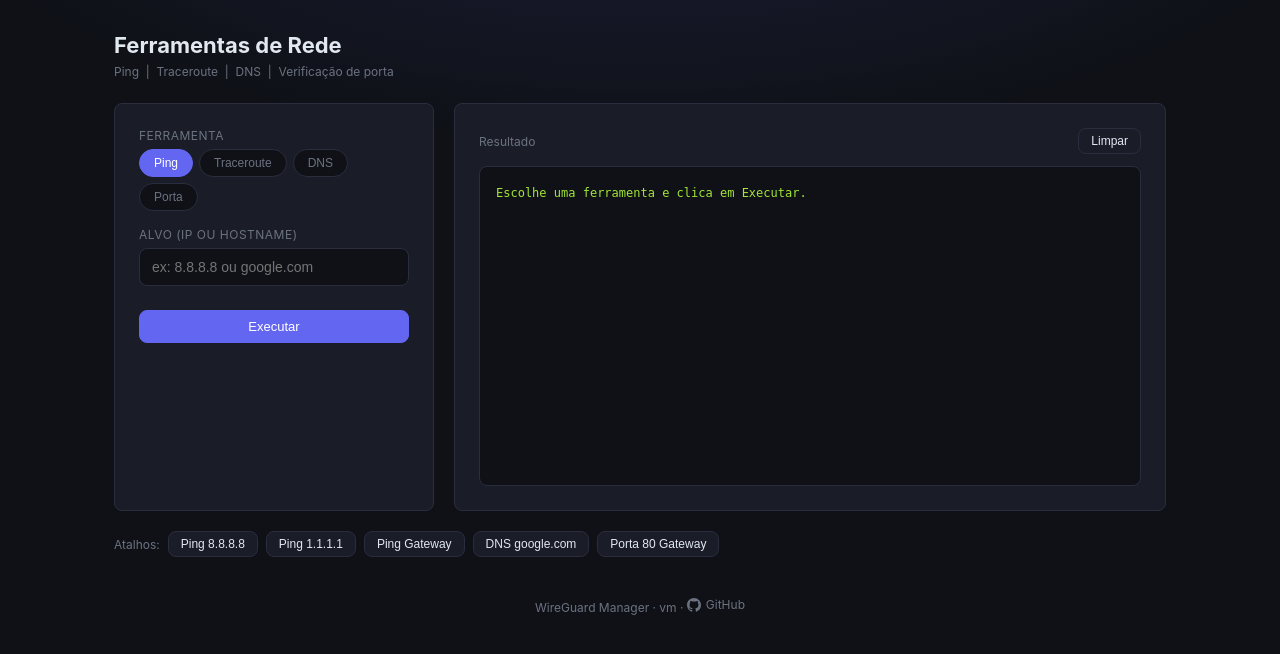
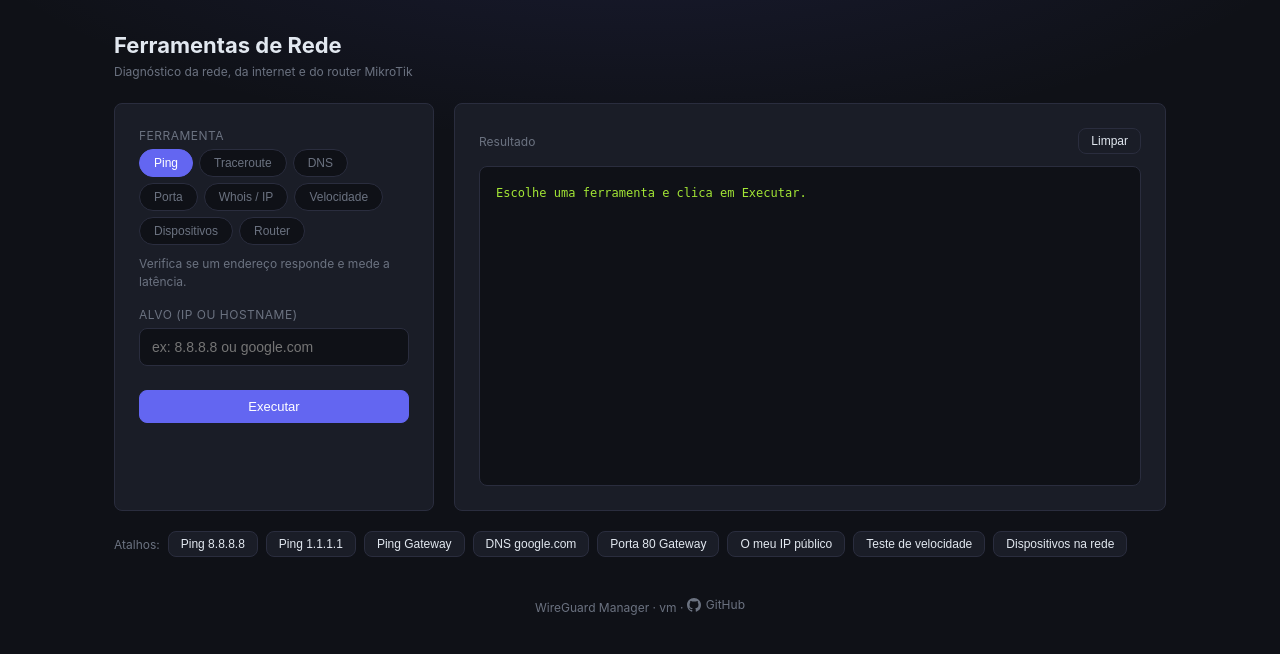
Before and after one commit to brumarx/wg-manager, a Flask app: page /network in a window 1280 px wide. Shown: the part 56-710 px from the top of the page. Run offline with Flask 3, Linux system fonts and the light colour scheme; the visitor is signed in with stand-in values (Sample User, id 1).

Commit message:
Ferramentas: velocidade, whois/IP público, dispositivos e router
- Teste de velocidade (speedtest-cli) a partir do servidor
- Whois de IP/domínio; vazio mostra o IP público
- Lista de dispositivos com lease DHCP no MikroTik
- Info do router (versão, uptime, recursos) e botão para reiniciar,
  com confirmação, CSRF e registo na auditoria
- Descrição de cada ferramenta e atalhos novos

Co-Authored-By: Claude Opus 5.5 <noreply@anthropic.com>

```diff
--- a/app.py
+++ b/app.py
@@ -1187,6 +1187,116 @@ _NET_TOOLS = {
 _TARGET_RE = re.compile(r'^[a-zA-Z0-9.\-]{1,253}$')
 
 
+def _get_public_ip():
+    import urllib.request
+    with urllib.request.urlopen('https://api.ipify.org', timeout=6) as r:
+        return r.read().decode().strip()
+
+
+def tool_speedtest():
+    yield 'A medir a velocidade da internet a partir deste servidor…'
+    yield '(demora cerca de 30 segundos)'
+    yield ''
+    env = dict(os.environ, PYTHONUNBUFFERED='1')
+    try:
+        proc = subprocess.Popen(['speedtest-cli', '--simple', '--secure'],
+                                stdout=subprocess.PIPE, stderr=subprocess.STDOUT,
+                                text=True, env=env)
+    except FileNotFoundError:
+        yield "Comando 'speedtest-cli' não encontrado — instala com: sudo apt install speedtest-cli"
+        return
+    labels = {'Ping': 'Latência', 'Download': '↓ Download', 'Upload': '↑ Upload'}
+    for line in proc.stdout:
+        line = line.rstrip()
+        key = line.split(':', 1)[0]
+        if key in labels:
+            line = f'{labels[key]:<12}{line.split(":", 1)[1].strip()}'
+        yield line
+    proc.wait()
+
+
+def tool_devices():
+    """Lista os dispositivos com lease DHCP no Mikrotik."""
+    script = (
+        ':foreach i in=[/ip dhcp-server lease find] do={'
+        ':put ([/ip dhcp-server lease get $i address] . "|" . '
+        '[/ip dhcp-server lease get $i mac-address] . "|" . '
+        '[/ip dhcp-server lease get $i host-name] . "|" . '
+        '[/ip dhcp-server lease get $i status] . "|" . '
+        '[/ip dhcp-server lease get $i comment])'
+        '}\n'
+    )
+    try:
+        out = mikrotik_run(script)
+    except Exception as exc:
+        yield f'Erro a ligar ao Mikrotik: {exc}'
+        return
+    rows = []
+    for line in out.splitlines():
+        parts = line.strip().split('|')
+        if len(parts) < 5 or not parts[0]:
+            continue
+        ip, mac, host, status, comment = (p.strip() for p in parts[:5])
+        try:
+            key = ipaddress.ip_address(ip)
+        except ValueError:
+            continue
+        rows.append((key, ip, mac, comment or host or '—', status))
+    if not rows:
+        yield 'Nenhum dispositivo encontrado no servidor DHCP do Mikrotik.'
+        return
+    rows.sort()
+    online = sum(1 for r in rows if r[4] == 'bound')
+    yield f'{len(rows)} dispositivos conhecidos, {online} ligados agora'
+    yield ''
+    yield f'{"ESTADO":<11}{"IP":<16}{"MAC":<19}NOME'
+    for _, ip, mac, name, status in rows:
+        st = '● ligado' if status == 'bound' else '○ offline'
+        yield f'{st:<11}{ip:<16}{mac:<19}{name}'
+
+
+def tool_router():
+    """Mostra identidade, versão e recursos do Mikrotik."""
+    try:
+        out = mikrotik_run('/system identity print; /system resource print')
+    except Exception as exc:
+        yield f'Erro a ligar ao Mikrotik: {exc}'
+        return
+    for line in out.splitlines():
+        if line.strip():
+            yield line.rstrip()
+
+
+def tool_whois(target):
+    if not target:
+        try:
+            target = _get_public_ip()
+        except Exception as exc:
+            yield f'Não consegui obter o IP público: {exc}'
+            return
+        yield f'IP público deste servidor: {target}'
+        yield ''
+    try:
+        out = subprocess.run(['whois', target], capture_output=True, text=True, timeout=20).stdout
+    except FileNotFoundError:
+        yield "Comando 'whois' não encontrado — instala com: sudo apt install whois"
+        return
+    except subprocess.TimeoutExpired:
+        yield 'O servidor whois não respondeu a tempo.'
+        return
+    lines = [l.rstrip() for l in out.splitlines()
+             if l.strip() and not l.lstrip().startswith(('%', '#', '>>>', 'NOTICE', 'TERMS'))]
+    yield from (lines or ['Sem resultados.'])
+
+
+# Ferramentas que não precisam de alvo
+_NO_TARGET_TOOLS = {
+    'speedtest': tool_speedtest,
+    'devices':   tool_devices,
+    'router':    tool_router,
+}
+
+
 @app.route('/network')
 @login_required
 def network_page():
@@ -1210,8 +1320,22 @@ def network_run():
                         mimetype='text/event-stream',
                         headers={'Cache-Control': 'no-cache', 'X-Accel-Buffering': 'no'})
 
+    def stream(gen):
+        return Response(stream_with_context(sse(gen)),
+                        mimetype='text/event-stream',
+                        headers={'Cache-Control': 'no-cache', 'X-Accel-Buffering': 'no'})
+
+    if tool in _NO_TARGET_TOOLS:
+        return stream(_NO_TARGET_TOOLS[tool]())
+
+    if tool == 'whois' and not target:
+        return stream(tool_whois(''))
+
     if not _TARGET_RE.match(target):
         return err('Alvo inválido.')
+
+    if tool == 'whois':
+        return stream(tool_whois(target))
 
     if tool == 'port':
         def port_check():
@@ -1255,6 +1379,32 @@ def network_run():
                     headers={'Cache-Control': 'no-cache', 'X-Accel-Buffering': 'no'})
 
 
+@app.route('/network/reboot-router', methods=['POST'])
+@login_required
+def reboot_router():
+    """Reinicia o Mikrotik. A ligação SSH cai durante o reboot, por isso
+    um erro depois de enviar o comando é o resultado esperado."""
+    client = paramiko.SSHClient()
+    client.set_missing_host_key_policy(paramiko.AutoAddPolicy())
+    try:
+        client.connect(MIKROTIK_HOST, port=MIKROTIK_PORT, username=MIKROTIK_USER,
+                       password=MIKROTIK_PASS, timeout=8, look_for_keys=False,
+                       allow_agent=False)
+    except Exception as exc:
+        return jsonify(ok=False, error=f'Erro a ligar ao Mikrotik: {exc}'), 502
+    try:
+        stdin, _, _ = client.exec_command('/system reboot', timeout=5)
+        stdin.write('y\n')  # responde à confirmação "Reboot, yes? [y/N]"
+        stdin.flush()
+        time.sleep(2)
+    except Exception:
+        pass
+    finally:
+        client.close()
+    log_action('reiniciar_router', f'Mikrotik {MIKROTIK_HOST} reiniciado pelo painel')
+    return jsonify(ok=True)
+
+
 if __name__ == '__main__':
     init_db()
     migrate_db()
--- a/templates/network.html
+++ b/templates/network.html
@@ -4,7 +4,7 @@
 <div class="page-header">
   <div>
     <h2>Ferramentas de Rede</h2>
-    <p class="meta">Ping &nbsp;|&nbsp; Traceroute &nbsp;|&nbsp; DNS &nbsp;|&nbsp; Verificação de porta</p>
+    <p class="meta">Diagnóstico da rede, da internet e do router MikroTik</p>
   </div>
 </div>
 
@@ -19,10 +19,16 @@
         <button class="tool-tab" data-tool="traceroute">Traceroute</button>
         <button class="tool-tab" data-tool="dig">DNS</button>
         <button class="tool-tab" data-tool="port">Porta</button>
+        <button class="tool-tab" data-tool="whois">Whois / IP</button>
+        <button class="tool-tab" data-tool="speedtest">Velocidade</button>
+        <button class="tool-tab" data-tool="devices">Dispositivos</button>
+        <button class="tool-tab" data-tool="router">Router</button>
       </div>
     </div>
 
-    <div class="field">
+    <p class="tool-desc meta" id="tool-desc"></p>
+
+    <div class="field" id="target-field">
       <label>Alvo (IP ou hostname)</label>
       <input id="target" type="text" placeholder="ex: 8.8.8.8 ou google.com" autocomplete="off" spellcheck="false">
     </div>
@@ -34,6 +40,11 @@
 
     <button class="btn btn-primary btn-block" id="run-btn" onclick="runTool()">Executar</button>
     <button class="btn btn-block" id="stop-btn" style="display:none" onclick="stopTool()">Parar</button>
+
+    <div id="reboot-box" class="reboot-box" style="display:none">
+      <p class="meta">Reiniciar corta a internet e a VPN de toda a casa durante 1–2 minutos.</p>
+      <button class="btn btn-danger btn-block" id="reboot-btn" onclick="rebootRouter()">Reiniciar MikroTik</button>
+    </div>
   </div>
 
   <!-- Output -->
@@ -55,6 +66,9 @@
   <button class="btn btn-sm" onclick="quick('ping','192.168.1.1')">Ping Gateway</button>
   <button class="btn btn-sm" onclick="quick('dig','google.com')">DNS google.com</button>
   <button class="btn btn-sm" onclick="quick('port','192.168.1.1','80')">Porta 80 Gateway</button>
+  <button class="btn btn-sm" onclick="quick('whois','')">O meu IP público</button>
+  <button class="btn btn-sm" onclick="quick('speedtest','')">Teste de velocidade</button>
+  <button class="btn btn-sm" onclick="quick('devices','')">Dispositivos na rede</button>
 </div>
 
 <style>
@@ -108,6 +122,14 @@
   color: #a3e635;
   font-family: monospace;
 }
+.net-output.no-wrap { white-space: pre; word-break: normal; overflow-x: auto; }
+.tool-desc { margin: -6px 0 16px; line-height: 1.5; }
+.reboot-box {
+  margin-top: 20px;
+  padding-top: 16px;
+  border-top: 1px solid var(--border);
+}
+.reboot-box .meta { margin-bottom: 10px; line-height: 1.5; }
 .net-quick {
   display: flex;
   align-items: center;
@@ -123,15 +145,37 @@
 let currentTool = 'ping';
 let evtSource = null;
 
+// Ferramentas sem alvo, com alvo opcional, e com saída em colunas
+const NO_TARGET = ['speedtest', 'devices', 'router'];
+const OPTIONAL_TARGET = ['whois'];
+const COLUMNS = ['devices', 'router'];
+const DESCRIPTIONS = {
+  ping:       'Verifica se um endereço responde e mede a latência.',
+  traceroute: 'Mostra o caminho (saltos) até ao destino.',
+  dig:        'Resolve um nome de domínio para IP.',
+  port:       'Testa se uma porta TCP está aberta.',
+  whois:      'Mostra a quem pertence um IP ou domínio. Deixa vazio para ver o teu IP público.',
+  speedtest:  'Mede a velocidade da internet a partir deste servidor (~30 s).',
+  devices:    'Lista os dispositivos que receberam IP do MikroTik (DHCP).',
+  router:     'Mostra a versão, uptime, CPU e memória do MikroTik.',
+};
+
+function selectTool(tool) {
+  currentTool = tool;
+  document.querySelectorAll('.tool-tab').forEach(b =>
+    b.classList.toggle('active', b.dataset.tool === tool));
+  document.getElementById('port-field').style.display = tool === 'port' ? '' : 'none';
+  document.getElementById('target-field').style.display = NO_TARGET.includes(tool) ? 'none' : '';
+  document.getElementById('target').placeholder = OPTIONAL_TARGET.includes(tool)
+    ? 'vazio = o teu IP público' : 'ex: 8.8.8.8 ou google.com';
+  document.getElementById('reboot-box').style.display = tool === 'router' ? '' : 'none';
+  document.getElementById('tool-desc').textContent = DESCRIPTIONS[tool] || '';
+}
+
 document.querySelectorAll('.tool-tab').forEach(btn => {
-  btn.addEventListener('click', () => {
-    document.querySelectorAll('.tool-tab').forEach(b => b.classList.remove('active'));
-    btn.classList.add('active');
-    currentTool = btn.dataset.tool;
-    document.getElementById('port-field').style.display =
-      currentTool === 'port' ? '' : 'none';
-  });
+  btn.addEventListener('click', () => selectTool(btn.dataset.tool));
 });
+selectTool('ping');
 
 document.getElementById('target').addEventListener('keydown', e => {
   if (e.key === 'Enter') runTool();
@@ -143,16 +187,19 @@ document.getElementById('port').addEventListener('keydown', e => {
 function runTool() {
   const target = document.getElementById('target').value.trim();
   const port   = document.getElementById('port').value.trim();
-  if (!target) { document.getElementById('target').focus(); return; }
+  const needsTarget = !NO_TARGET.includes(currentTool) && !OPTIONAL_TARGET.includes(currentTool);
+  if (needsTarget && !target) { document.getElementById('target').focus(); return; }
 
   stopTool();
   const out = document.getElementById('output');
   out.textContent = '';
-  document.getElementById('output-label').textContent =
-    `${currentTool.toUpperCase()} → ${target}${port ? ':'+port : ''}`;
+  out.classList.toggle('no-wrap', COLUMNS.includes(currentTool));
+  const tabName = document.querySelector(`.tool-tab[data-tool="${currentTool}"]`).textContent;
+  document.getElementById('output-label').textContent = NO_TARGET.includes(currentTool) || !target
+    ? tabName : `${tabName} → ${target}${port ? ':' + port : ''}`;
 
   const params = new URLSearchParams({ tool: currentTool, target });
-  if (port) params.set('port', port);
+  if (currentTool === 'port' && port) params.set('port', port);
 
   evtSource = new EventSource('/network/run?' + params);
   document.getElementById('run-btn').style.display = 'none';
@@ -184,14 +231,31 @@ function clearOutput() {
 }
 
 function quick(tool, target, port) {
-  document.querySelectorAll('.tool-tab').forEach(b => {
-    b.classList.toggle('active', b.dataset.tool === tool);
-  });
-  currentTool = tool;
+  selectTool(tool);
   document.getElementById('target').value = target;
-  document.getElementById('port-field').style.display = tool === 'port' ? '' : 'none';
   if (port) document.getElementById('port').value = port;
   runTool();
+}
+
+function rebootRouter() {
+  if (!confirm('Reiniciar o MikroTik agora?\n\nA internet e a VPN ficam em baixo durante 1–2 minutos.')) return;
+  const btn = document.getElementById('reboot-btn');
+  const out = document.getElementById('output');
+  btn.disabled = true;
+  btn.textContent = 'A reiniciar…';
+  out.classList.remove('no-wrap');
+  document.getElementById('output-label').textContent = 'Reiniciar MikroTik';
+  const body = new URLSearchParams({ csrf_token: '{{ csrf_token }}' });
+  fetch('{{ url_for("reboot_router") }}', { method: 'POST', body })
+    .then(r => r.json())
+    .then(d => {
+      out.textContent = d.ok
+        ? 'Comando enviado. O MikroTik está a reiniciar — volta dentro de 1–2 minutos.\n' +
+          'Se estás ligado pela VPN, a ligação vai cair e voltar sozinha.'
+        : 'Erro: ' + d.error;
+    })
+    .catch(() => { out.textContent = 'Comando enviado (a ligação caiu, o que é normal durante o reboot).'; })
+    .finally(() => { btn.disabled = false; btn.textContent = 'Reiniciar MikroTik'; });
 }
 </script>
 
```
